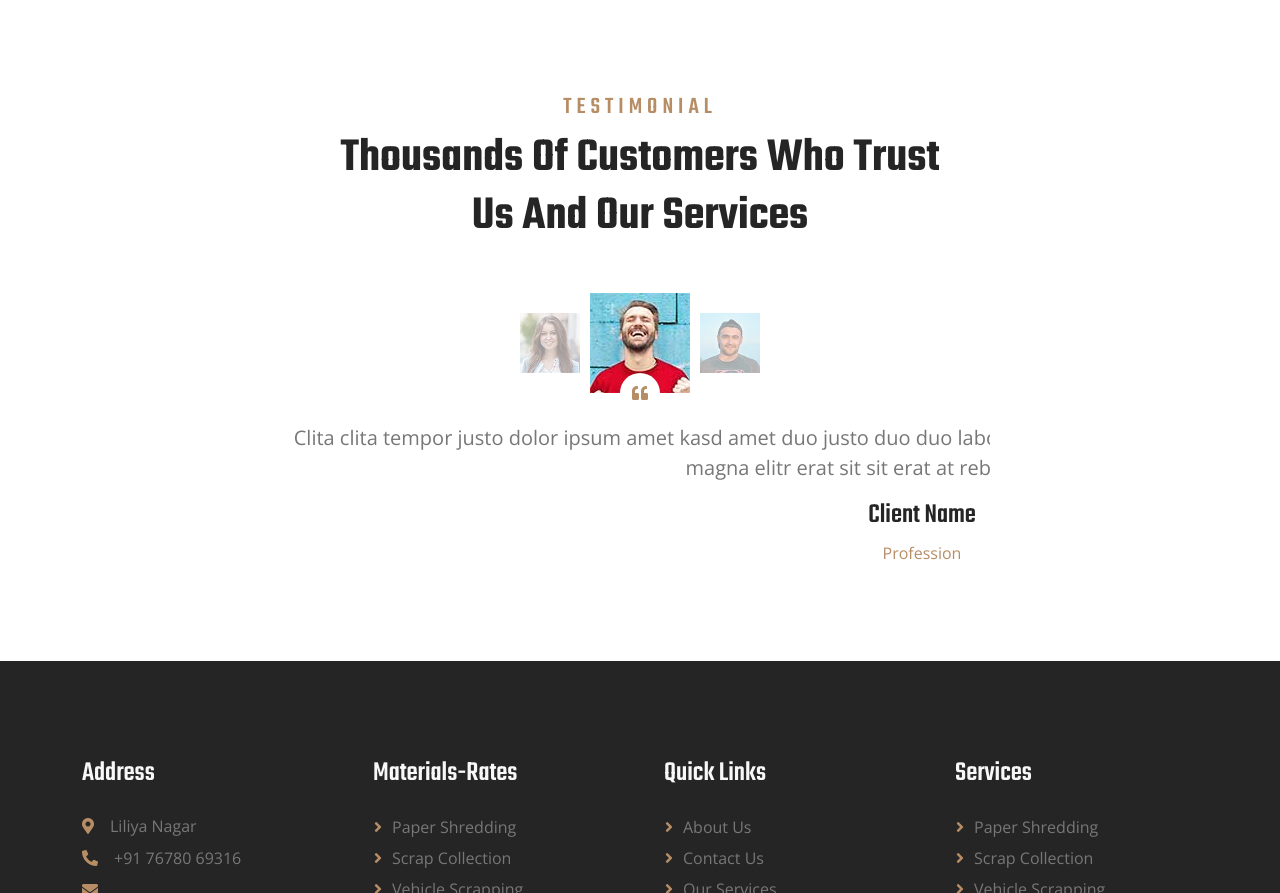
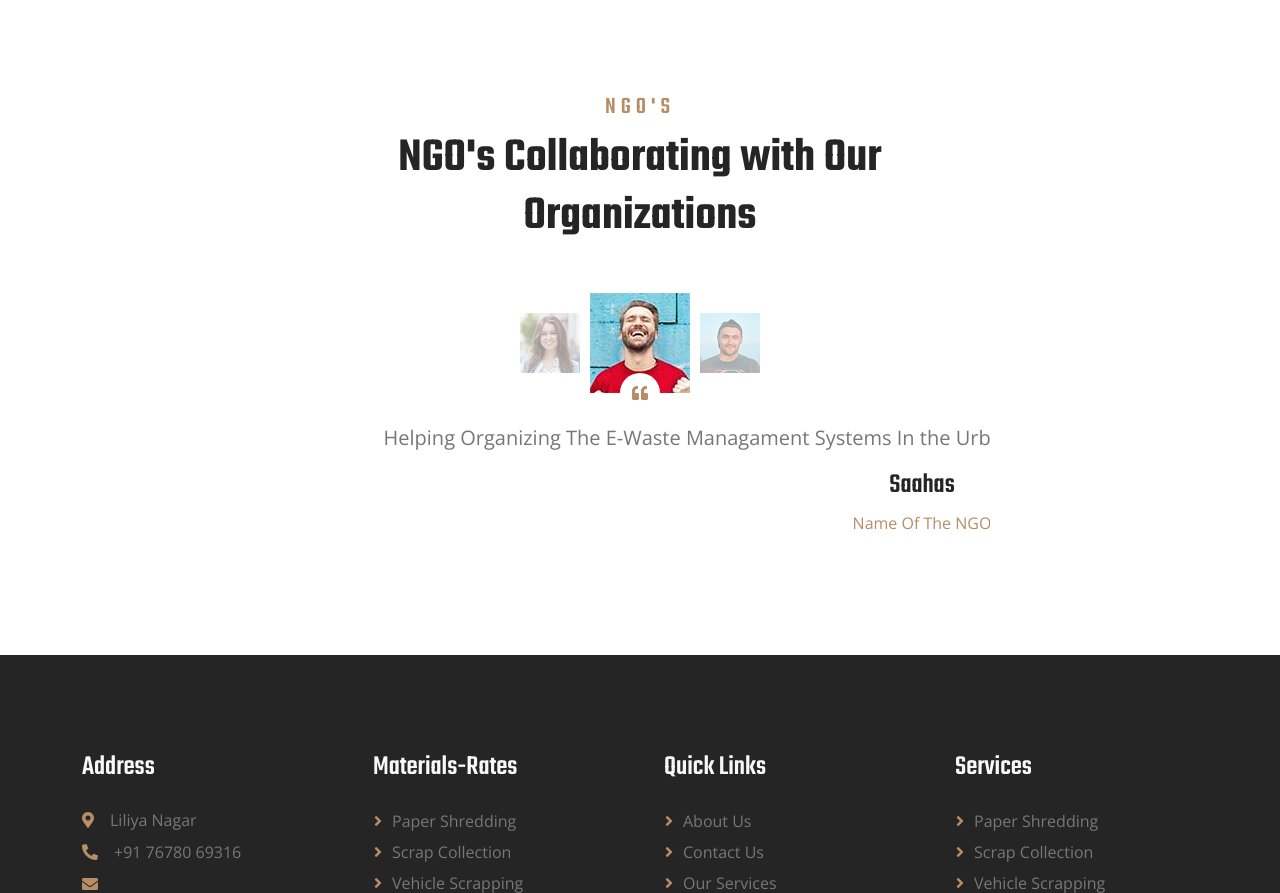
Before and after one commit to Grephy/Junkward-Hustler, a website with bundled scripts: page index.html in a window 1280 px wide. Shown: the part 5589-6482 px from the top of the page. Built offline with nearby package versions, Linux system fonts and the light colour scheme.

Commit message:
testimonial

```diff
--- a/index.html
+++ b/index.html
@@ -617,28 +617,28 @@
     <div class="container-xxl py-5">
         <div class="container">
             <div class="text-center mx-auto mb-5 wow fadeInUp" data-wow-delay="0.1s" style="max-width: 600px;">
-                <h4 class="section-title">Testimonial</h4>
-                <h1 class="display-5 mb-4">Thousands Of Customers Who Trust Us And Our Services</h1>
+                <h4 class="section-title">NGO's</h4>
+                <h1 class="display-5 mb-4">NGO's Collaborating with Our Organizations</h1>
             </div>
             <div class="owl-carousel testimonial-carousel wow fadeInUp" data-wow-delay="0.1s">
                 <div class="testimonial-item text-center" data-dot="<img class='img-fluid' src='img/testimonial-1.jpg' alt=''>">
-                    <p class="fs-5">Clita clita tempor justo dolor ipsum amet kasd amet duo justo duo duo labore sed sed. Magna ut diam sit et amet stet eos sed clita erat magna elitr erat sit sit erat at rebum justo sea clita.</p>
-                    <h3>Client Name</h3>
-                    <span class="text-primary">Profession</span>
+                    <p class="fs-5">This NGO Helps For The Betterment And The Education For The Society Which Are Not Capable Of Getting Education</p>
+                    <h3>Teach For All</h3>
+                    <span class="text-primary">Name Of The NGO</span>
                 </div>
                 <div class="testimonial-item text-center" data-dot="<img class='img-fluid' src='img/testimonial-2.jpg' alt=''>">
-                    <p class="fs-5">Clita clita tempor justo dolor ipsum amet kasd amet duo justo duo duo labore sed sed. Magna ut diam sit et amet stet eos sed clita erat magna elitr erat sit sit erat at rebum justo sea clita.</p>
-                    <h3>Client Name</h3>
-                    <span class="text-primary">Profession</span>
+                    <p class="fs-5">Helping Organizing The E-Waste Managament Systems In the Urban And Semi-Urban Areas Which Is Much Required </p>
+                    <h3>Saahas</h3>
+                    <span class="text-primary">Name Of The NGO</span>
                 </div>
                 <div class="testimonial-item text-center" data-dot="<img class='img-fluid' src='img/testimonial-3.jpg' alt=''>">
-                    <p class="fs-5">Clita clita tempor justo dolor ipsum amet kasd amet duo justo duo duo labore sed sed. Magna ut diam sit et amet stet eos sed clita erat magna elitr erat sit sit erat at rebum justo sea clita.</p>
-                    <h3>Client Name</h3>
-                    <span class="text-primary">Profession</span>
+                    <p class="fs-5">This Organization Deals With The Managament Of the Paper Scrap For Implementing Into Better Things</p>
+                    <h3>Greenobin</h3>
+                    <span class="text-primary">Name Of The NGO</span>
                 </div>
             </div>
         </div>
-    </div>
+    </div>
     <!-- Testimonial End -->
 
 
```
Also changed, not shown: testimonial.html (+12 -12 lines).
